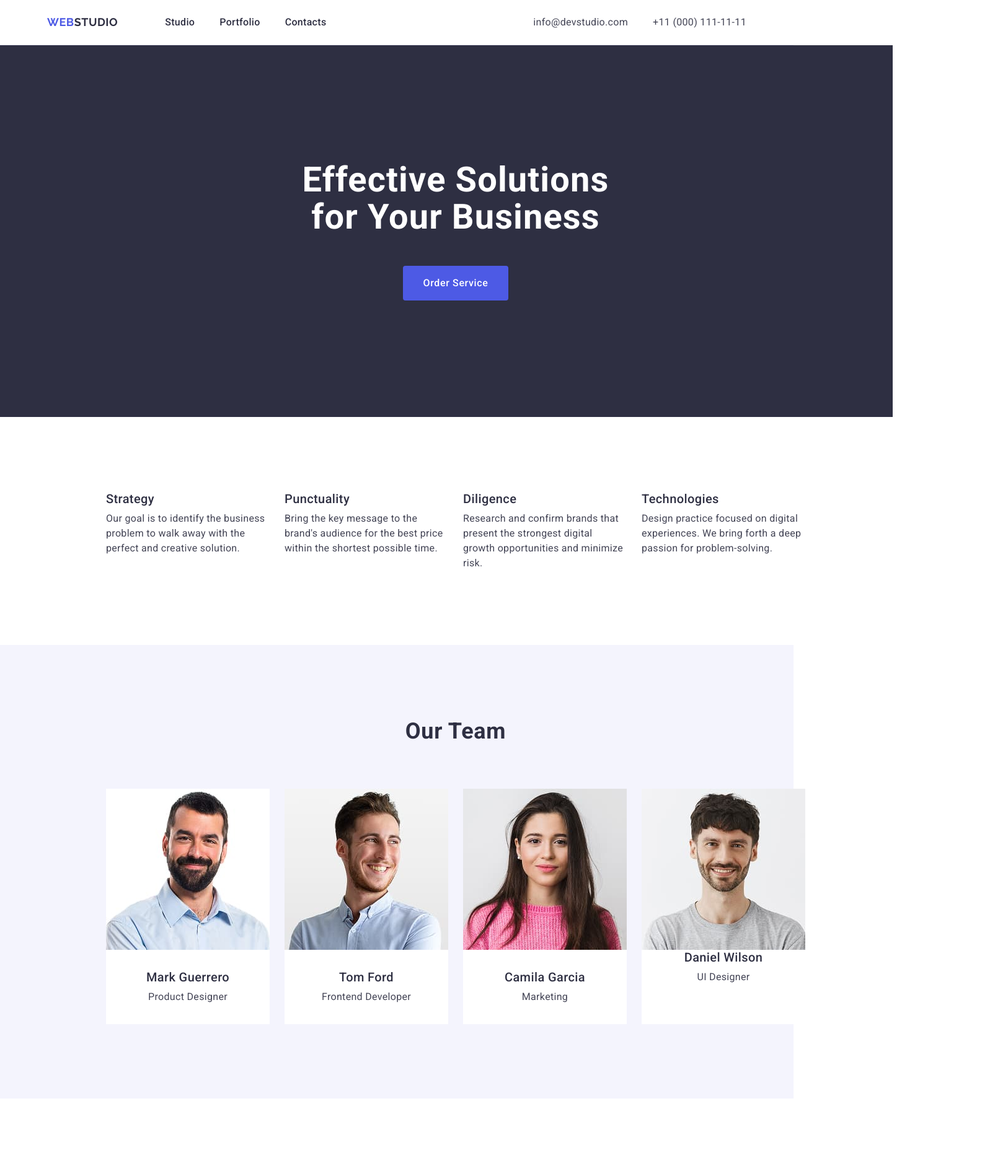
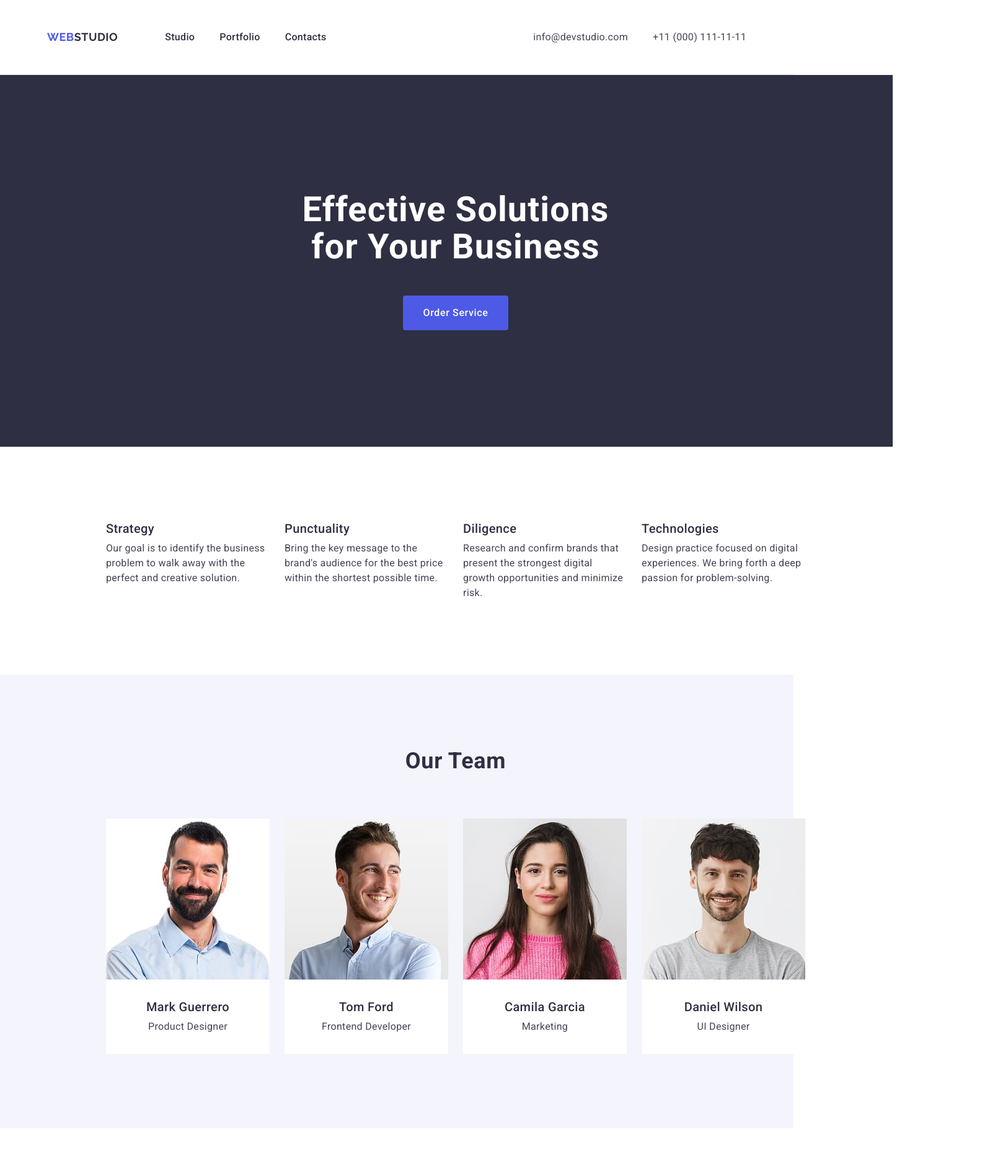
Before and after one commit to AndriiAloshin/AndriiAloshin-goit-markup-hw-03, a plain HTML site: page index.html in a window 1280 px wide. Shown: the top 1890 px of the page at 62% size, 1626 px wide, since content can reach past the window. Drawn offline with nearby package versions, Linux system fonts and the light colour scheme.

Commit message:
hw3 var3

```diff
--- a/css/styles.css
+++ b/css/styles.css
@@ -89,6 +89,7 @@ body {
 
 .header-address-list {
   display: flex;
+  padding: 24px 0;
   gap: 40px;
 }
 
@@ -205,6 +206,7 @@ body {
 
 .feature-list-member {
   flex-basis: calc((100% - 72px) / 4);
+  border-radius: 0 0 4px 4px;
 }
 
 .feature-list-subtitle {
@@ -337,6 +339,7 @@ body {
 .footer {
   background-color: #2e2f42;
   padding-left: 156px;
+  padding: 100px 0;
 }
 .footer-link {
   font-family: "Raleway", sans-serif;
@@ -350,7 +353,7 @@ body {
   margin-bottom: 16px;
 }
 .footer-container {
-  padding: 100px 0;
+  /* padding: 100px 0; */
   /* padding-left: 156px; */
 }
 .futer-logo-span {
--- a/index.html
+++ b/index.html
@@ -136,8 +136,10 @@
                 alt="Photo4"
                 width="264"
               />
-              <h3 class="team-list-subtitle">Daniel Wilson</h3>
-              <p class="team-list-text">UI Designer</p>
+              <div class="name-job-title">
+                <h3 class="team-list-subtitle">Daniel Wilson</h3>
+                <p class="team-list-text">UI Designer</p>
+              </div>
             </li>
           </ul>
         </div>
```
